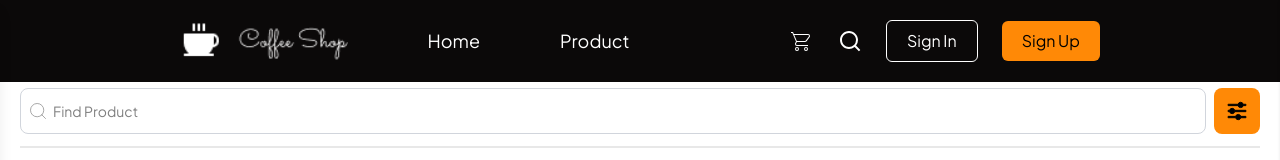
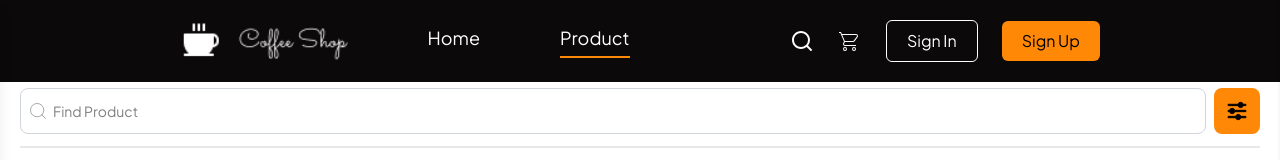
Before and after one commit to ariekas/koda-b4-react, a React (Vite) app: page /product in a window 1280 px wide. Shown: the top 160 px of the page. Built offline with nearby package versions, Linux system fonts and the light colour scheme.

Commit message:
feat: implementasi navigate and authLogout in navbar

```diff
--- a/src/components/Navbar.jsx
+++ b/src/components/Navbar.jsx
@@ -1,17 +1,50 @@
 import { Button } from "./Button"
 import { useSelector } from "react-redux"
+import { Link, useLocation, useNavigate } from "react-router-dom"
+import { useDispatch } from "react-redux"
+import { authLogout } from "../redux/reducers/auth"
 export function Navbar({ onHamburgerClick }) {
+    const navigate = useNavigate()
+    const location = useLocation();
+    const dispatch = useDispatch()
+
+    function handleLogout(){
+        dispatch(authLogout(null))
+        navigate("/login")
+
+    }
     const userLogin = useSelector((state) => state.authReducers.userLogin)
-
     return (
         <>
             <div className="flex justify-between items-cente lg:px-10 xl:px-40">
                 <div className="flex lg:items-center lg:gap-20">
                     <img src="/public/images/logo-white.png" alt="logo" className="h-10" />
-                    <p className="hidden lg:flex text-lg text-white">Home</p>
-                    <p className="hidden lg:flex text-lg text-white">Product</p>
+                    <Link
+                        to="/home"
+                        className={`hidden lg:flex text-lg text-white pb-1 ${location.pathname === "/home"
+                            ? "border-b-2 border-[#FF8906]"
+                            : "border-b-2 border-transparent hover:border-[#FF8906]"
+                            }`}
+                    >
+                        Home
+                    </Link>
+
+                    <Link
+                        to="/product"
+                        className={`hidden lg:flex text-lg text-white pb-1 ${location.pathname === "/product"
+                            ? "border-b-2 border-[#FF8906]"
+                            : "border-b-2 border-transparent hover:border-[#FF8906]"
+                            }`}
+                    >
+                        Product
+                    </Link>
                 </div>
                 <div className="flex items-center gap-4 lg:gap-6">
+                    <button className="hidden lg:flex bg-transparent">
+                        <svg xmlns="http://www.w3.org/2000/svg" width="24" height="24" viewBox="0 0 24 24">
+                            <path fill="#fff" d="m18.031 16.617l4.283 4.282l-1.415 1.415l-4.282-4.283A8.96 8.96 0 0 1 11 20c-4.968 0-9-4.032-9-9s4.032-9 9-9s9 4.032 9 9a8.96 8.96 0 0 1-1.969 5.617m-2.006-.742A6.98 6.98 0 0 0 18 11c0-3.867-3.133-7-7-7s-7 3.133-7 7s3.133 7 7 7a6.98 6.98 0 0 0 4.875-1.975z" />
+                        </svg>
+                    </button>
                     {/* Icon keranjang */}
                     <svg xmlns="http://www.w3.org/2000/svg" width="24" height="24" viewBox="0 0 24 24">
                         <path fill="#fff" d="M16 18a2 2 0 0 1 2 2a2 2 0 0 1-2 2a2 2 0 0 1-2-2a2 2 0 0 1 2-2m0 1a1 1 0 0 0-1 1a1 1 0 0 0 1 1a1 1 0 0 0 1-1a1 1 0 0 0-1-1m-9-1a2 2 0 0 1 2 2a2 2 0 0 1-2 2a2 2 0 0 1-2-2a2 2 0 0 1 2-2m0 1a1 1 0 0 0-1 1a1 1 0 0 0 1 1a1 1 0 0 0 1-1a1 1 0 0 0-1-1M18 6H4.27l2.55 6H15c.33 0 .62-.16.8-.4l3-4c.13-.17.2-.38.2-.6a1 1 0 0 0-1-1m-3 7H6.87l-.77 1.56L6 15a1 1 0 0 0 1 1h11v1H7a2 2 0 0 1-2-2a2 2 0 0 1 .25-.97l.72-1.47L2.34 4H1V3h2l.85 2H18a2 2 0 0 1 2 2c0 .5-.17.92-.45 1.26l-2.91 3.89c-.36.51-.96.85-1.64.85" />
@@ -24,27 +57,27 @@ export function Navbar({ onHamburgerClick }) {
                             <path fill="#fff" d="M3 4h18v2H3zm6 7h12v2H9zm-6 7h18v2H3z" />
                         </svg>
                     </button>
-                    <button className="hidden lg:flex bg-transparent">
-                        <svg xmlns="http://www.w3.org/2000/svg" width="24" height="24" viewBox="0 0 24 24">
-                            <path fill="#fff" d="m18.031 16.617l4.283 4.282l-1.415 1.415l-4.282-4.283A8.96 8.96 0 0 1 11 20c-4.968 0-9-4.032-9-9s4.032-9 9-9s9 4.032 9 9a8.96 8.96 0 0 1-1.969 5.617m-2.006-.742A6.98 6.98 0 0 0 18 11c0-3.867-3.133-7-7-7s-7 3.133-7 7s3.133 7 7 7a6.98 6.98 0 0 0 4.875-1.975z" />
-                        </svg>
-                    </button>
+
                     {userLogin ? (
-                        <Button style={"hidden lg:flex px-5 py-2"}>
+                        <Button style={"hidden lg:flex px-5 py-2"} onClick={handleLogout}>
                             Sign Out
                         </Button>
                     ) : (
                         <>
-                            <Button style={"hidden lg:flex px-5 py-2 bg-transparent border border-white text-white"}>
+                            <Button style={"hidden lg:flex px-5 py-2 bg-transparent border border-white text-white"} onClick={()=> {
+                                navigate("/login")
+                            }}>
                                 Sign In
                             </Button>
-                            <Button style={"hidden lg:flex px-5 py-2"}>
+                            <Button style={"hidden lg:flex px-5 py-2"} onClick={()=>{
+                                navigate("/register")
+                            }}>
                                 Sign Up
                             </Button>
                         </>
                     )}
                 </div>
-            </div>
+            </div >
         </>
     )
 }
```
